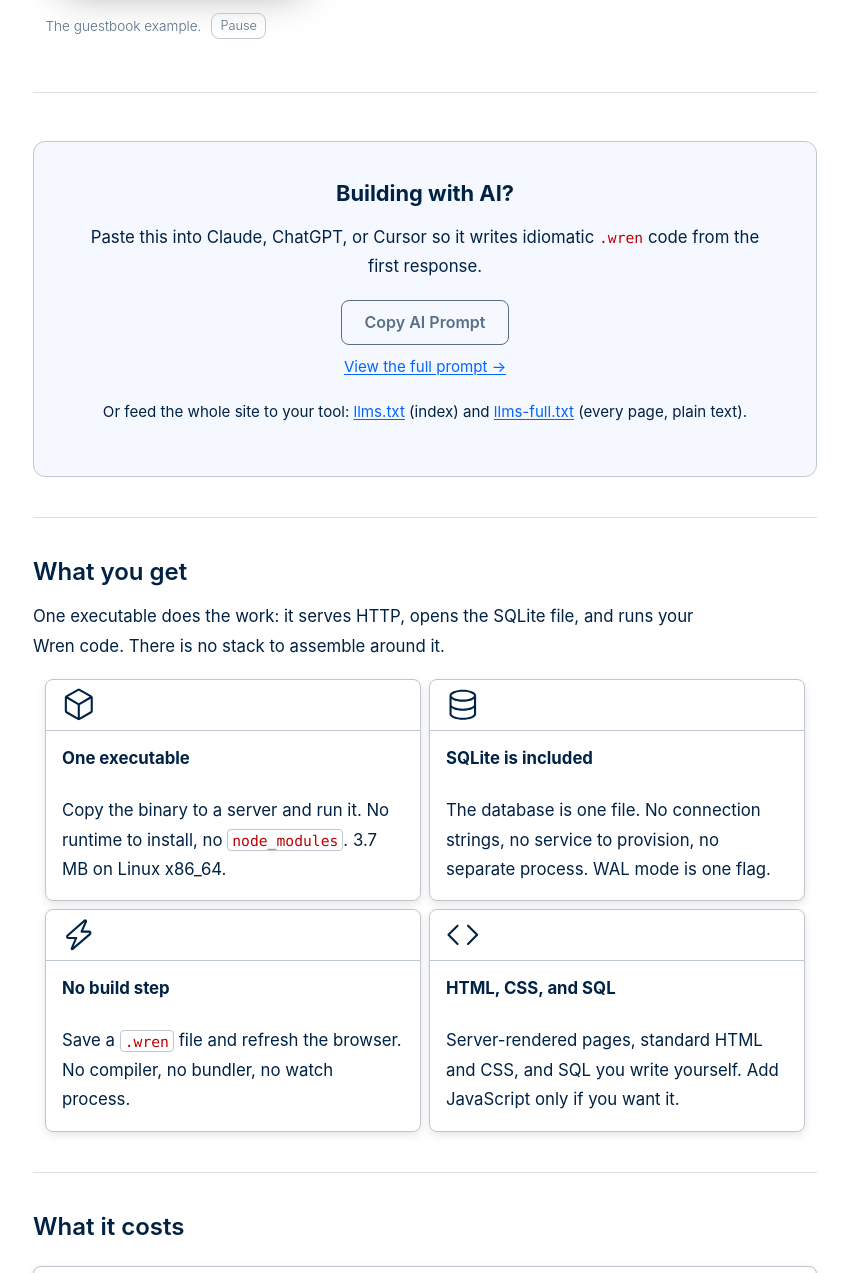
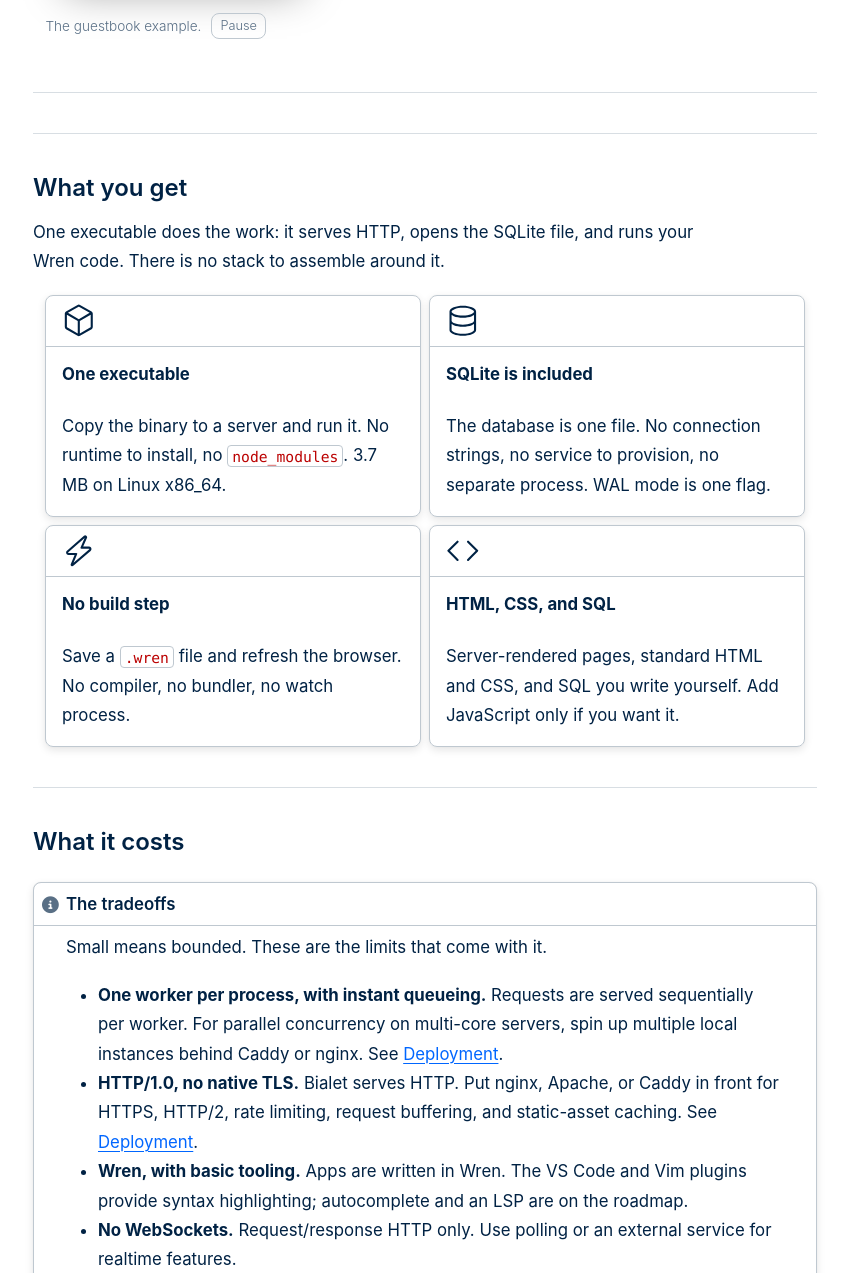
Before and after one commit to bialet/bialet, a Sphinx documentation site: the page built from docs/index.rst, in a window 1280 px wide and 1400 px high, scrolled down 1094 px, cut to the strip 127-1400 px from the top of the window. Shown: the whole strip, without its empty margins (215-1064 px from the left). Built offline with Sphinx 7.4.7 and the Sphinx Book theme 1.1.4, drawn with Linux system fonts in a browser that asks for light colours; the version number could not be read and is left out.

Commit message:
docs: take the AI banner off the homepage
The home page should argue for the framework, not offer tooling before the
value props. The AI prompt belongs where the build starts:

- drop the "Building with AI?" banner from index.rst
- move its copy button to ai-prompt.md (with the llms.txt links), where the
  block it copies actually lives; drop the now-unused banner CSS
- point Getting Started and the quick start at the prompt or the
  bialet-app-builder skill

```diff
--- a/docs/_static/custom.css
+++ b/docs/_static/custom.css
@@ -659,9 +659,9 @@
   margin: 0 0 0.5em;
 }
 
-.community-banner__action {
-  margin-top: 0.6em;
-  font-size: 0.9em;
+/* Copy button above the AI prompt block. */
+.ai-prompt-actions {
+  margin: 1.5rem 0 0.75rem;
 }
 
 /* Inline status for the copy buttons; announced, never seen. */
--- a/docs/conf.py
+++ b/docs/conf.py
@@ -54,8 +54,8 @@
 
 
 def _generate_ai_prompt_js(app):
-    """Build _static/ai-prompt.js from prompt-guide.md so the homepage's
-    "Copy AI Prompt" button can copy it without duplicating the text."""
+    """Build _static/ai-prompt.js from prompt-guide.md so the AI prompt page's
+    "Copy Prompt" button can copy it without duplicating the text."""
     src = os.path.join(os.path.dirname(__file__), 'prompt-guide.md')
     dest_dir = os.path.join(os.path.dirname(__file__), '_static')
     dest = os.path.join(dest_dir, 'ai-prompt.js')
--- a/docs/index.rst
+++ b/docs/index.rst
@@ -128,25 +128,6 @@
 ----
 
 .. raw:: html
-
-   <div class="community-banner">
-     <p class="community-banner__title"><strong>Building with AI?</strong></p>
-     <p>
-       Paste this into Claude, ChatGPT, or Cursor so it writes idiomatic
-       <code>.wren</code> code from the first response.
-     </p>
-     <button type="button" class="sd-sphinx-override sd-btn sd-text-wrap sd-btn-outline-secondary" data-copy-prompt>
-       <span data-copy-label>Copy AI Prompt</span>
-     </button>
-     <p class="community-banner__action">
-       <a href="ai-prompt.html">View the full prompt →</a>
-     </p>
-     <p class="community-banner__action">
-       Or feed the whole site to your tool:
-       <a href="llms.txt">llms.txt</a> (index) and
-       <a href="llms-full.txt">llms-full.txt</a> (every page, plain text).
-     </p>
-   </div>
 
    <div class="copy-status" role="status" aria-live="polite"></div>
 
```
Also changed, not shown: docs/ai-prompt.md (+12 -0 lines), docs/getting-started/index.md (+4 -2 lines), docs/quickstart.md (+2 -0 lines).
